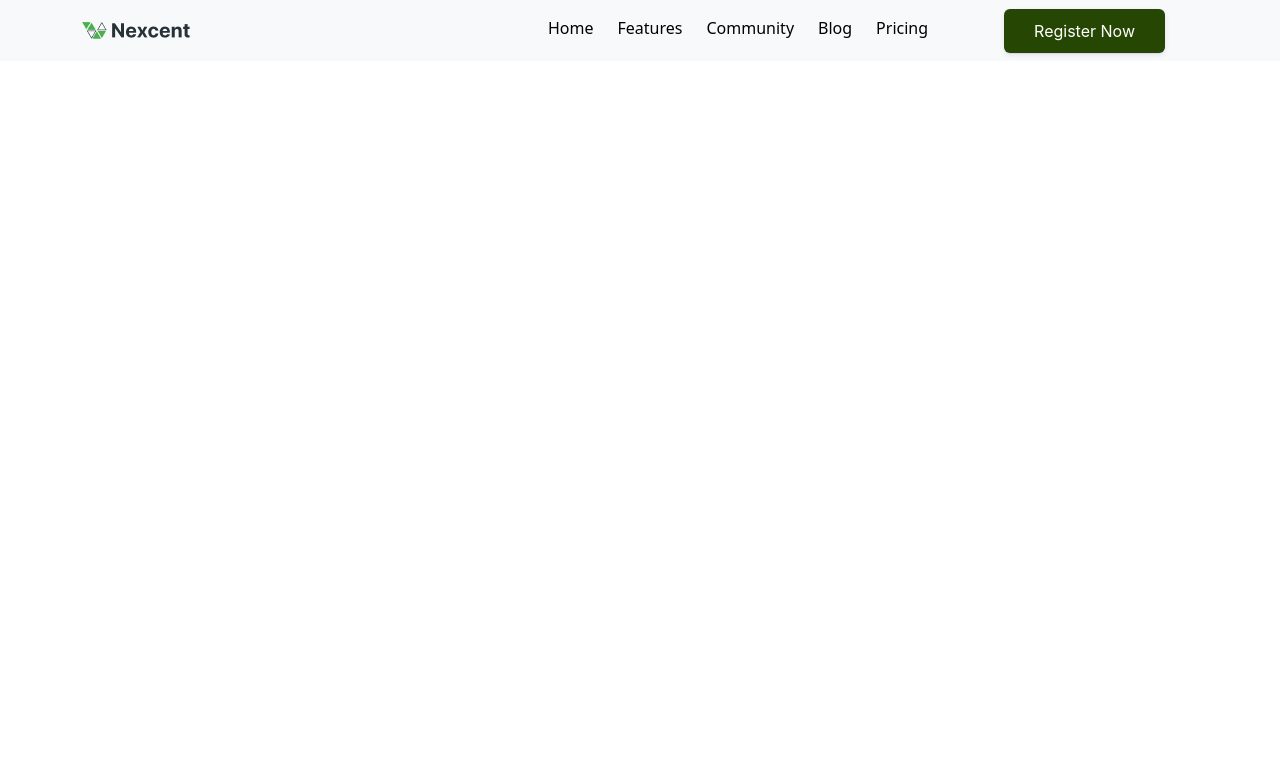
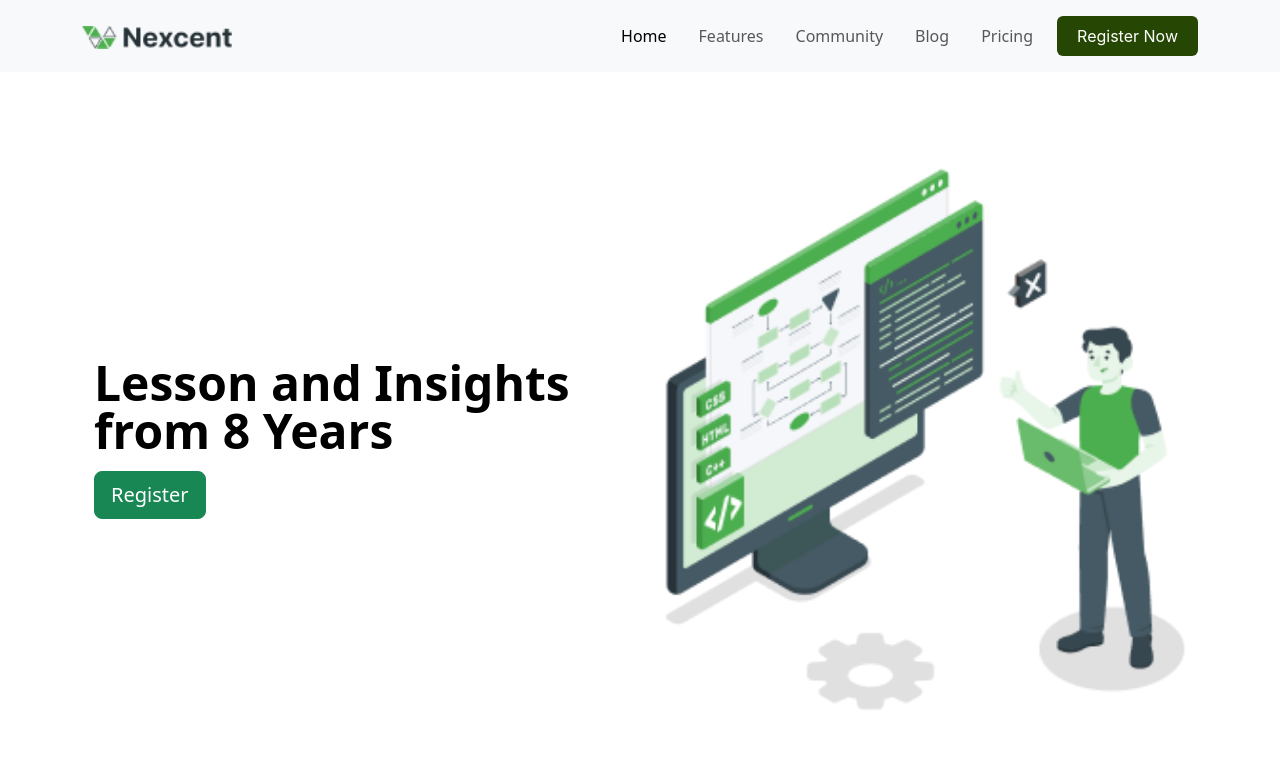
Before and after one commit to UMMEKASHAF12/Hackathon-1-CSS, a plain HTML site: page index.html in a window 1280 px wide. Drawn offline with nearby package versions, Linux system fonts and the light colour scheme.

Commit message:
10% DONE

```diff
--- a/index.html
+++ b/index.html
@@ -4,7 +4,7 @@
 <head>
     <meta charset="UTF-8">
     <meta name="viewport" content="width=device-width, initial-scale=1.0">
-    <title>Document</title>
+    <title>Responsive Navbar</title>
     <link rel="stylesheet" href="style.css">
     <link rel="stylesheet" href="bootstrap-5.3.5-dist/bootstrap-5.3.5-dist/css/bootstrap.min.css">
 </head>
@@ -13,54 +13,65 @@
     <!--Start-->
     <div class="main">
         <!--NAVBAR-->
-        <nav class="navbar navbar-expand-lg bg-body-tertiary">
+        <nav class="navbar navbar-expand-lg bg-body-tertiary py-3">
             <div class="container">
-                <img src="Images/Logo.png" alt="">
+                <a class="navbar-brand" href="#">
+                    <img src="Images/Logo.png" alt="Logo" class="logo">
+                </a>
                 <button class="navbar-toggler" type="button" data-bs-toggle="collapse"
                     data-bs-target="#navbarSupportedContent" aria-controls="navbarSupportedContent"
                     aria-expanded="false" aria-label="Toggle navigation">
                     <span class="navbar-toggler-icon"></span>
                 </button>
-                <div class="collapse navbar-collapse" id="navbarSupportedContent">
-                    <ul class="navbar-nav me-auto mb-2 mb-lg-0 gap-2" style="margin-left: 350px;">
+
+                <div class="collapse navbar-collapse justify-content-end" id="navbarSupportedContent">
+                    <ul class="navbar-nav mb-2 mb-lg-0 align-items-lg-center gap-3">
                         <li class="nav-item">
                             <a class="nav-link active" aria-current="page" href="#">Home</a>
                         </li>
                         <li class="nav-item">
-                            <a class="nav-link active" aria-current="page" href="#">Features</a>
+                            <a class="nav-link" href="#">Features</a>
                         </li>
                         <li class="nav-item">
-                            <a class="nav-link active" aria-current="page" href="#">Community</a>
+                            <a class="nav-link" href="#">Community</a>
                         </li>
                         <li class="nav-item">
-                            <a class="nav-link active" aria-current="page" href="#">Blog</a>
+                            <a class="nav-link" href="#">Blog</a>
                         </li>
                         <li class="nav-item">
-                            <a class="nav-link active" aria-current="page" href="#">Pricing</a>
+                            <a class="nav-link" href="#">Pricing</a>
                         </li>
-                        <button class="button-9" role="button">Register Now</button>
-
-
-
+                        <li class="nav-item">
+                            <button class="button-9" role="button">Register Now</button>
+                        </li>
                     </ul>
-
                 </div>
             </div>
         </nav>
 
+        <!--Hero-section-->
+        <div class="container col-xxl-8 px-4 py-5">
+            <div class="row flex-lg-row-reverse align-items-center g-5 py-5">
+              <div class="col-10 col-sm-8 col-lg-6">
+                <img src="Images/Illustration.png" class="d-block mx-lg-auto img-fluid" alt="Bootstrap Themes" width="700" height="500" loading="lazy">
+              </div>
+              <div class="col-lg-6">
+                <h1 class="display-5 fw-bold text-body-emphasis lh-1 mb-3">Lesson and Insights from 8 Years</h1>
+                <div class="d-grid gap-2 d-md-flex justify-content-md-start">
+                  <button type="button" class="btn btn-success btn-lg px- me-md-2">Register</button>
+
+                </div>
+              </div>
+            </div>
+          </div>
 
 
     </div>
 
-
-
-
     <script src="bootstrap-5.3.5-dist/bootstrap-5.3.5-dist/js/bootstrap.min.js"></script>
     <script src="https://cdn.jsdelivr.net/npm/@popperjs/core@2.11.8/dist/umd/popper.min.js"
-        integrity="sha384-I7E8VVD/ismYTF4hNIPjVp/Zjvgyol6VFvRkX/vR+Vc4jQkC+hVqc2pM8ODewa9r"
         crossorigin="anonymous"></script>
     <script src="https://cdn.jsdelivr.net/npm/bootstrap@5.3.5/dist/js/bootstrap.min.js"
-        integrity="sha384-VQqxDN0EQCkWoxt/0vsQvZswzTHUVOImccYmSyhJTp7kGtPed0Qcx8rK9h9YEgx+"
         crossorigin="anonymous"></script>
 </body>
 
--- a/style.css
+++ b/style.css
@@ -9,41 +9,42 @@
     background-color: #fff;
   }
 
-  /*Navbar button*/
+  /* Navbar logo */
+  .logo {
+    width: 150px;
+    height: auto;
+  }
+
+  /* Navbar button */
   .button-9 {
     appearance: button;
-  backface-visibility: hidden;
     background-color: #254703;
     border-radius: 6px;
-  border-width: 0;
-  box-shadow: rgba(50, 50, 93, .1) 0 0 0 1px inset,rgba(50, 50, 93, .1) 0 2px 5px 0,rgba(0, 0, 0, .07) 0 1px 1px 0;
-  box-sizing: border-box;
+    border: none;
     color: #fff;
     cursor: pointer;
-  font-family: -apple-system,system-ui,"Segoe UI",Roboto,"Helvetica Neue",Ubuntu,sans-serif;
-  font-size: 100%;
-  height: 44px;
-  line-height: 1.15;
-  margin: 1px 0 0;
-  outline: none;
-  overflow: hidden;
-  padding: 0 30px;
-  position: relative;
+    font-family: -apple-system, system-ui, "Segoe UI", Roboto, "Helvetica Neue", Ubuntu, sans-serif;
+    font-size: 1rem;
+    height: 40px;
+    padding: 0 20px;
     text-align: center;
     text-transform: none;
-  transform: translateZ(0);
-  transition: all .2s,box-shadow .08s ease-in;
-  user-select: none;
-  -webkit-user-select: none;
-  touch-action: manipulation;
-  width: 100%;
-  margin-left: 60px;
+    transition: all 0.3s ease;
   }
 
-.button-9:disabled {
-  cursor: default;
+  .button-9:hover {
+    background-color: #1d3a02;
   }
 
   .button-9:focus {
-  box-shadow: rgba(50, 50, 93, .1) 0 0 0 1px inset, rgba(50, 50, 93, .2) 0 6px 15px 0, rgba(0, 0, 0, .1) 0 2px 2px 0, rgba(50, 151, 211, .3) 0 0 0 4px;
+    outline: none;
+    box-shadow: 0 0 0 3px rgba(37, 71, 3, 0.5);
   }
+
+/*Navbar media query*/
+  @media (max-width: 991px) {
+    .button-9 {
+      width: 100%;
+      margin-top: 10px;
+    }
+  }
```
Also changed, not shown: Images/Hero Section.png (added), Images/Illustration.png (added). Lines whose indentation alone changed are shown as unchanged.
